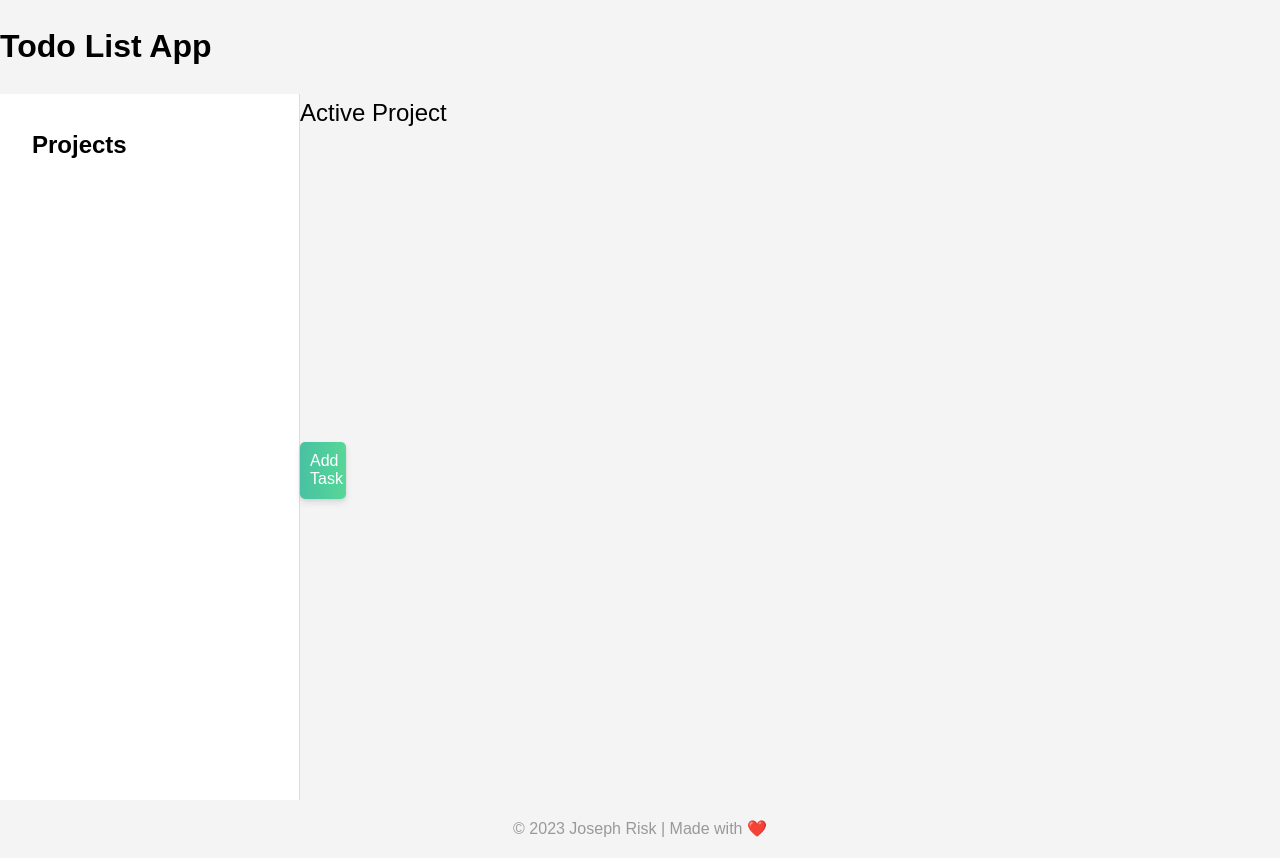
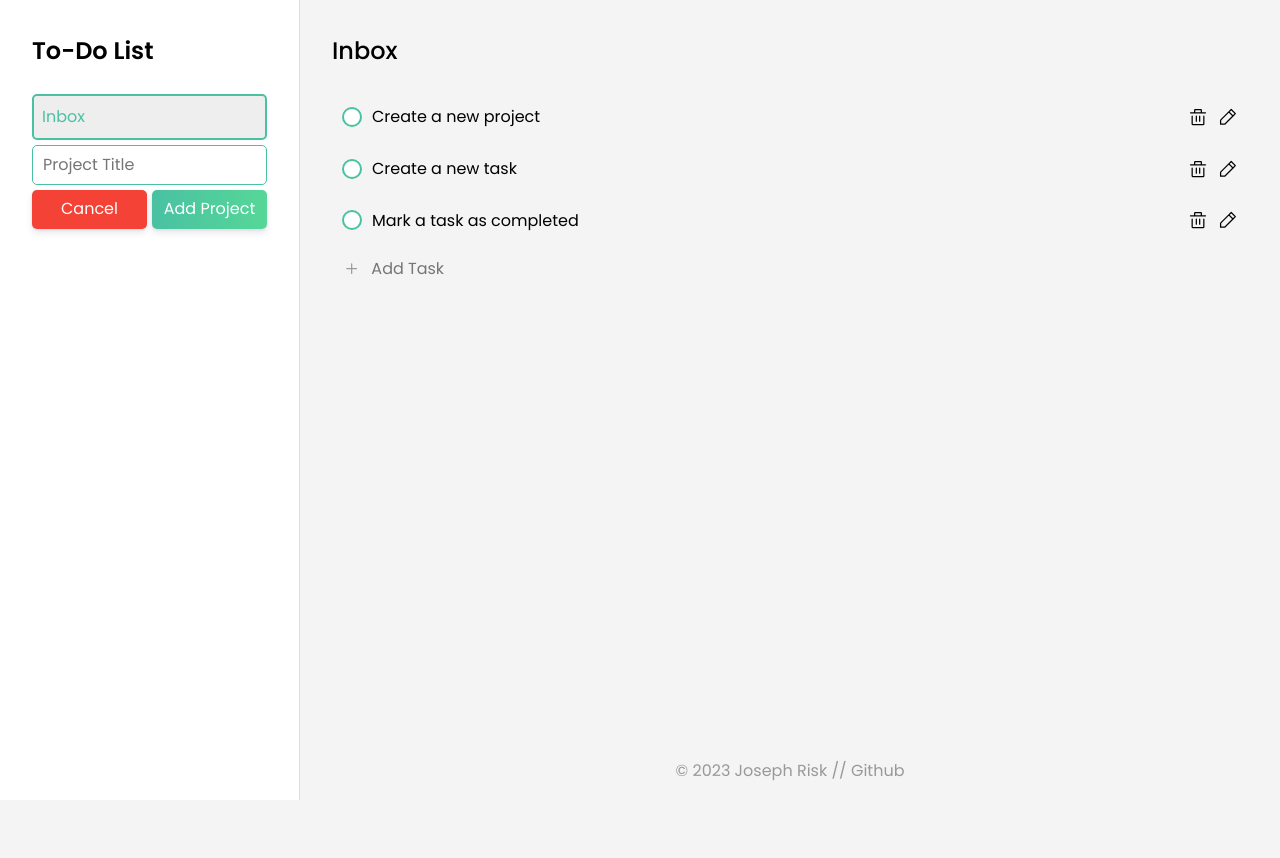
Before and after one commit to j0srisk/todo-list, a website built with webpack: page dist/index.html in a window 1280 px wide. Both pictures are taken after a click on the button "Add Project". After the commit the page ends 800 px from the top, so only its background shows below. Built offline with nearby package versions, Linux system fonts and the light colour scheme.

Commit message:
Updated Dist

```diff
--- a/dist/index.html
+++ b/dist/index.html
@@ -5,34 +5,49 @@
     <meta http-equiv="X-UA-Compatible" content="IE=edge">
     <meta name="viewport" content="width=device-width, initial-scale=1.0">
     <title>todo-list</title>
+    <link rel="preconnect" href="https://fonts.googleapis.com">
+    <link rel="preconnect" href="https://fonts.gstatic.com" crossorigin>
+    <link href="https://fonts.googleapis.com/css2?family=Poppins:wght@400;500;600&display=swap" rel="stylesheet">
 <script defer src="main.js"></script></head>
 <body>
     <div class="page-wrap">
-        <header>
-            <h1>Todo List App</h1>
-        </header>
         <main>
             <aside class="sidebar">
-                <h2>Projects</h2>
+                <h2>To-Do List</h2>
+                <div id="projectsContainer">
+                    <ul class="project-list">
+                        <!-- Projects will be added here dynamically -->
+
+                    </ul>
+                </div>
                 <button id="addProjectBtn">Add Project</button>
-                <ul id="projectsContainer">
-                    <!-- Projects will be added here dynamically -->
-                </ul>
+                <div id="addProjectContainer">
+                    <input type="text" id="newProjectInput" placeholder="Project Title">
+                    <div id="addBtnContainer">
+                        <button class="input-btn" id="cancelProjectBtn">Cancel</button>
+                        <button class="input-btn" id="saveProjectBtn">Add Project</button>
+                    </div>
+                </div>
             </aside>
             <section class="content">
-                <h2 id="activeProjectTitle">Active Project</h2>
-                <button id="addTaskBtn">Add Task</button>
-                <ul id="tasksContainer">
-                    <!-- Tasks will be added here dynamically -->
-                </ul>
+                <div class="active-project">
+                    <h2 id="activeProjectTitle">Active Project Title</h2>
+                    <ul id="activeProjectTasks">
+                        <!-- Tasks will be added here dynamically -->
+                    </ul>
+                    <li id="taskInput">
+                        <svg id="plusIcon" xmlns="http://www.w3.org/2000/svg" xmlns:xlink="http://www.w3.org/1999/xlink" aria-hidden="true" role="img" class="iconify iconify--iconoir" width="100%" height="100%" preserveAspectRatio="xMidYMid meet" viewBox="0 0 24 24"><path fill="none" stroke="currentColor" stroke-linecap="round" stroke-linejoin="round" stroke-width="1.5" d="M6 12h6m6 0h-6m0 0V6m0 6v6"></path></svg>
+                        <input type="text" id="newTaskInput" placeholder="Add Task">
+                    </li>
+                </div>
+                <footer>
+                    <p>&copy; <span id="currentYear"></span> Joseph Risk // Github</p>
+                    <script>
+                        document.getElementById("currentYear").textContent = new Date().getFullYear();
+                    </script>
+                </footer>
             </section>
         </main>
     </div>
-    <footer>
-        <p>&copy; <span id="currentYear"></span> Joseph Risk | Made with ❤️</p>
-        <script>
-            document.getElementById("currentYear").textContent = new Date().getFullYear();
-        </script>
-    </footer>
 </body>
 </html>
```
Also changed, not shown: dist/main.js (+185 -3 lines), dist/assets/IconoirEditPencil.3b8b9b30ed225f9564465ff1244bbb32.svg (added), dist/assets/IconoirTrash.d497170bfdc530a037b2ea25d917c477.svg (added).
